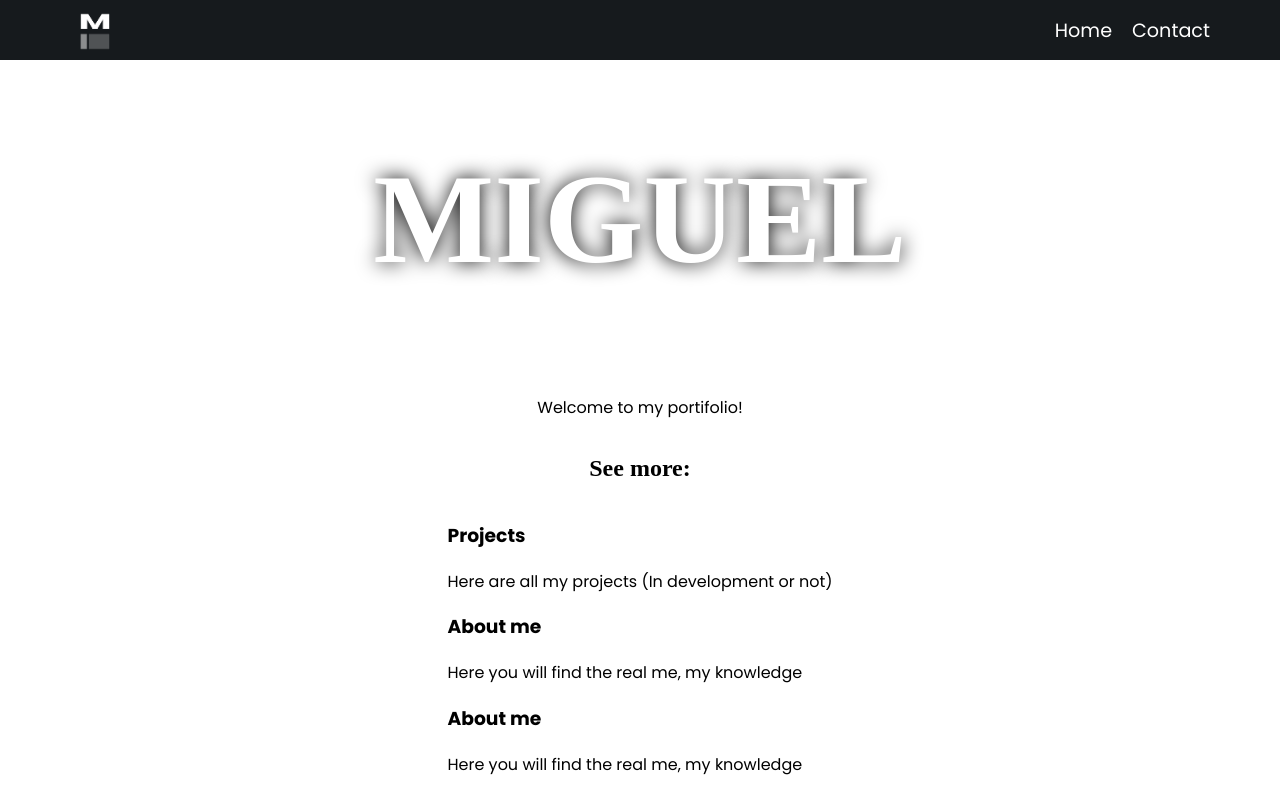
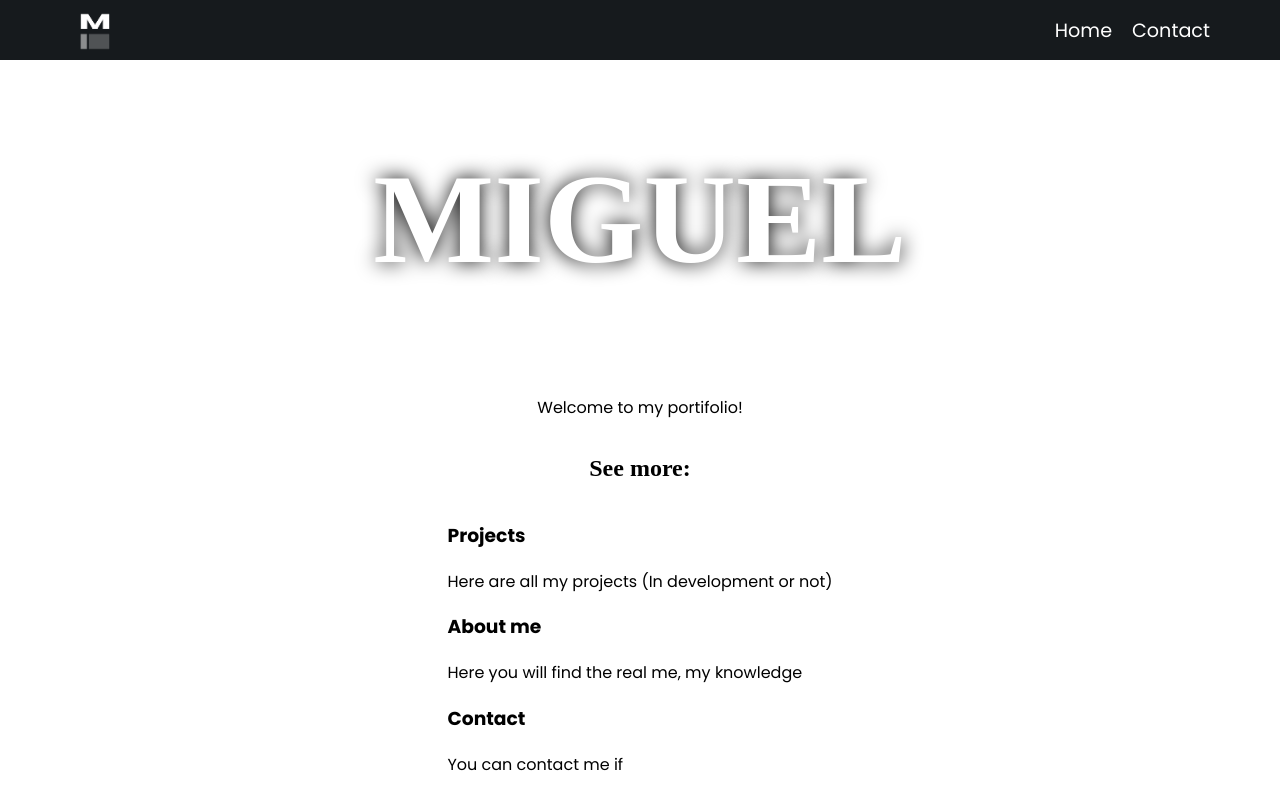
Before and after one commit to MiguelDev-GH/MeuPortifolio, a React (Vite) app in the folder baseapp/: page / in a window 1280 px wide. Built offline with nearby package versions, Linux system fonts and the light colour scheme; a web font is replaced by a local one.

Commit message:
fix:home not saved

```diff
--- a/baseapp/src/pages/Home.jsx
+++ b/baseapp/src/pages/Home.jsx
@@ -20,8 +20,8 @@ export const Home = () => {
             />
 
             <HomeCards
-            titulo="About me"
-            descricao="Here you will find the real me, my knowledge"
+            titulo="Contact"
+            descricao="You can contact me if "
             />
         </div>
     </div>
```
